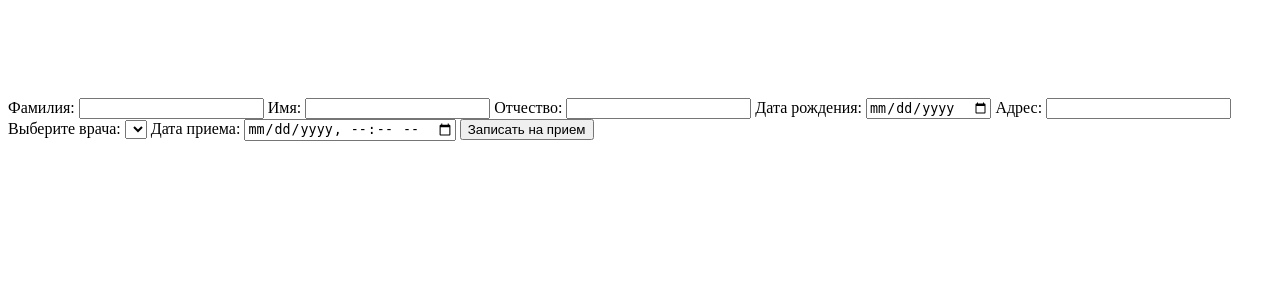
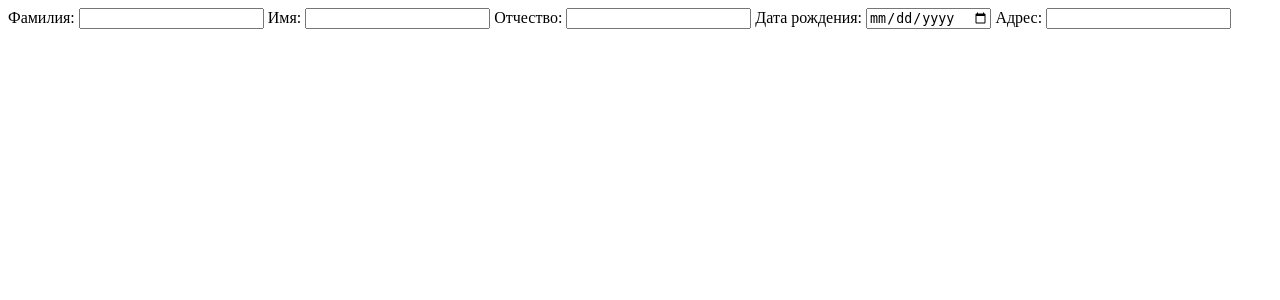
Before and after one commit to flokxxy/web_2, a PHP site: page /patients.php in a window 1280 px wide. Shown: the top 300 px of the page. Run offline with PHP 8.4, Linux system fonts and the light colour scheme; data that the repository does not hold is empty.

Commit message:
Update patients.php

```diff
--- a/SUMMER_PRACTIS/patients.php
+++ b/SUMMER_PRACTIS/patients.php
@@ -14,12 +14,15 @@
     }
 </style>
 <body>
+
 <?php
+/*
 print($errors['lastName'] . '<br>');
 print($errors['firstName'] . '<br>');
 print($errors['middleName'] .'<br>');
 print($errors['birthDate'] . '<br>');
 print($errors['address'] . '<br>');
+*/
 ?>
 
 <form action="form_patients.php" method="post">
@@ -38,27 +41,10 @@ print($errors['address'] . '<br>');
     <label for="address">Адрес:</label>
     <input type="text" id="address" name="address" <?php if (($errors['address'])) {print 'class="error"';} ?>
            value="<?php if (isset($values['address'])) {print $values['address'];} ?>" />
+</form>
 
-    <!--
-    <button type="submit">Добавить пациента</button>
-    -->
+<br>
 
-    <!-- Опции загружаются из базы данных -->
-    </select>
-    <label for="doctorId">Выберите врача:</label>
-    <select id="doctorId" name="doctorId" required>
-        <!-- Опции загружаются из базы данных -->
-    </select>
-    <label for="date">Дата приема:</label>
-    <input type="datetime-local" id="date" name="date" required>
-
-    <!-- это должно выводиться в квитанции
-    <label for="paymentAmount">Сумма оплаты:</label>
-    <input type="number" id="paymentAmount" name="paymentAmount" required step="0.01">
-    -->
-    <button type="submit">Записать на прием</button>
-
-</form>
 </body>
 </html>
 
```
